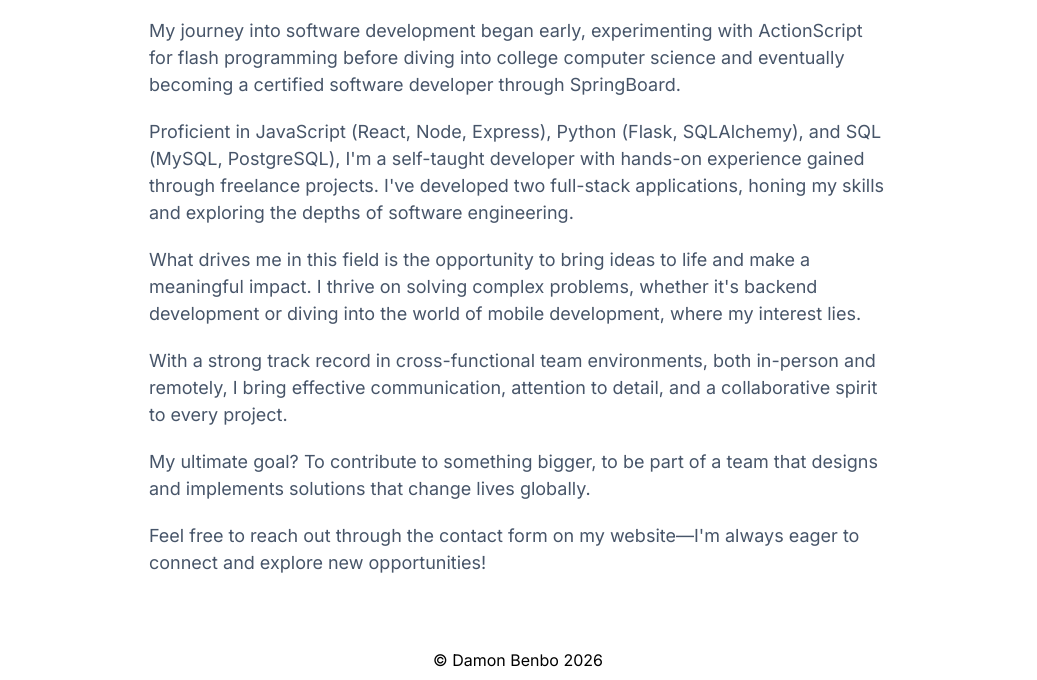
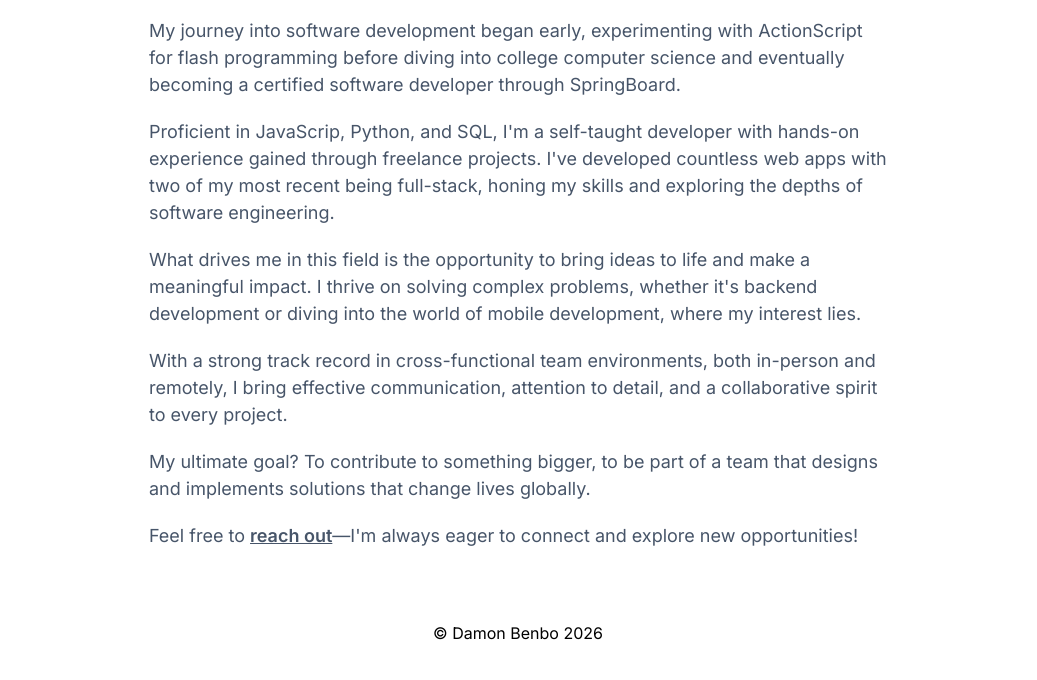
Before and after one commit to damonBenbo/Portfolio, an Eleventy site: page src/about.njk in a window 1280 px wide. Shown: the part 293-973 px from the top of the page, without its empty margins (122-1159 px from the left). After the commit the page ends 946 px from the top, so only its background shows below. Built offline with nearby package versions, Linux system fonts and the light colour scheme; Eleventy itself is replaced by a stand-in of ours; files that its build step writes are made by us from their sources.

Commit message:
updated about me a bit

```diff
--- a/src/about.njk
+++ b/src/about.njk
@@ -9,7 +9,7 @@ layout: "base.njk"
 
   <p>My journey into software development began early, experimenting with ActionScript for flash programming before diving into college computer science and eventually becoming a certified software developer through SpringBoard.</p>
 
-  <p>Proficient in JavaScript (React, Node, Express), Python (Flask, SQLAlchemy), and SQL (MySQL, PostgreSQL), I'm a self-taught developer with hands-on experience gained through freelance projects. I've developed two full-stack applications, honing my skills and exploring the depths of software engineering.</p>
+  <p>Proficient in JavaScrip, Python, and SQL, I'm a self-taught developer with hands-on experience gained through freelance projects. I've developed countless web apps with two of my most recent being full-stack, honing my skills and exploring the depths of software engineering.</p>
 
   <p>What drives me in this field is the opportunity to bring ideas to life and make a meaningful impact. I thrive on solving complex problems, whether it's backend development or diving into the world of mobile development, where my interest lies.</p>
 
@@ -17,5 +17,5 @@ layout: "base.njk"
 
   <p>My ultimate goal? To contribute to something bigger, to be part of a team that designs and implements solutions that change lives globally.</p>
 
-  <p>Feel free to reach out through the contact form on my website—I'm always eager to connect and explore new opportunities!</p>
+  <p>Feel free to <a class="profile__link" href="/contact">reach out</a>—I'm always eager to connect and explore new opportunities!</p>
 </section>
```
